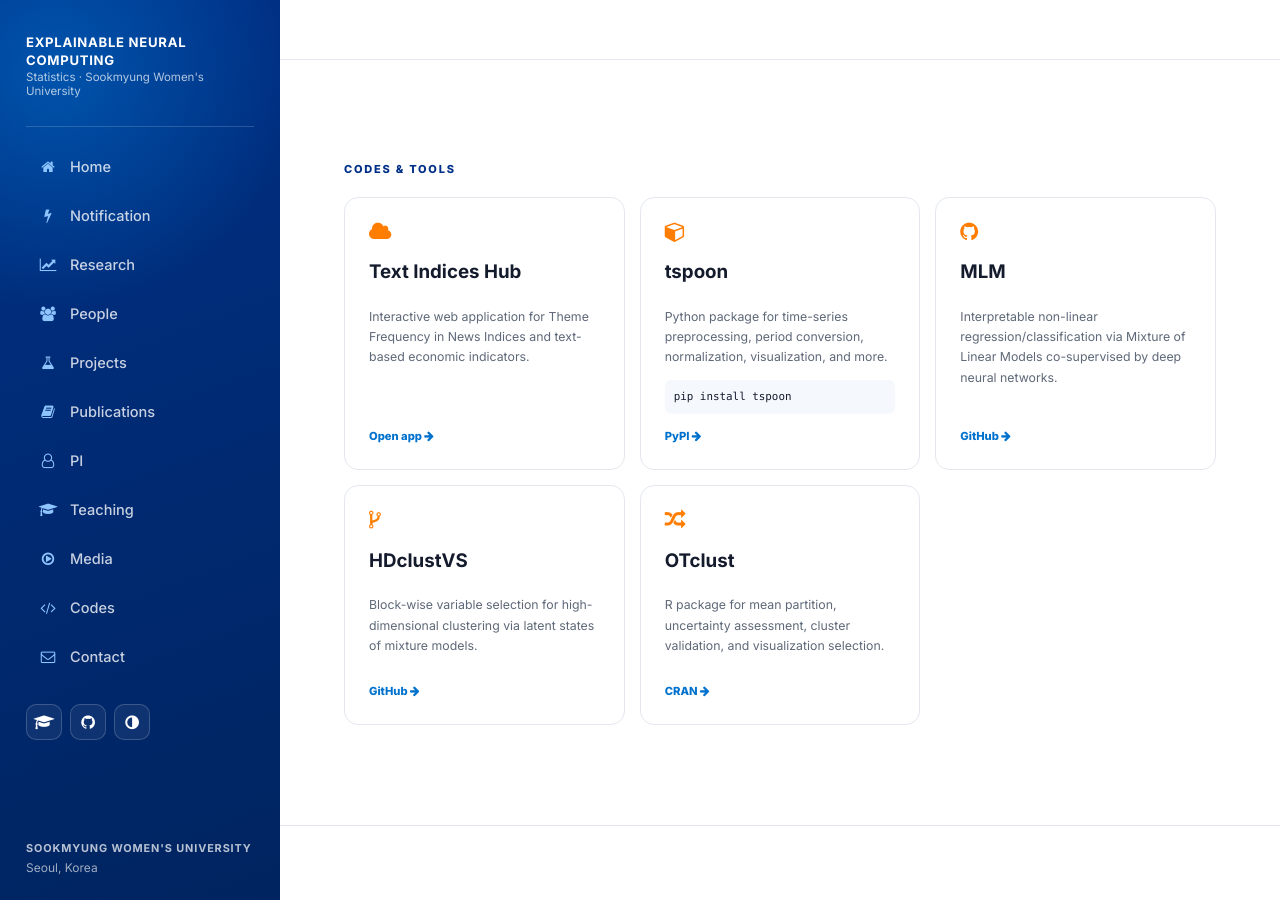
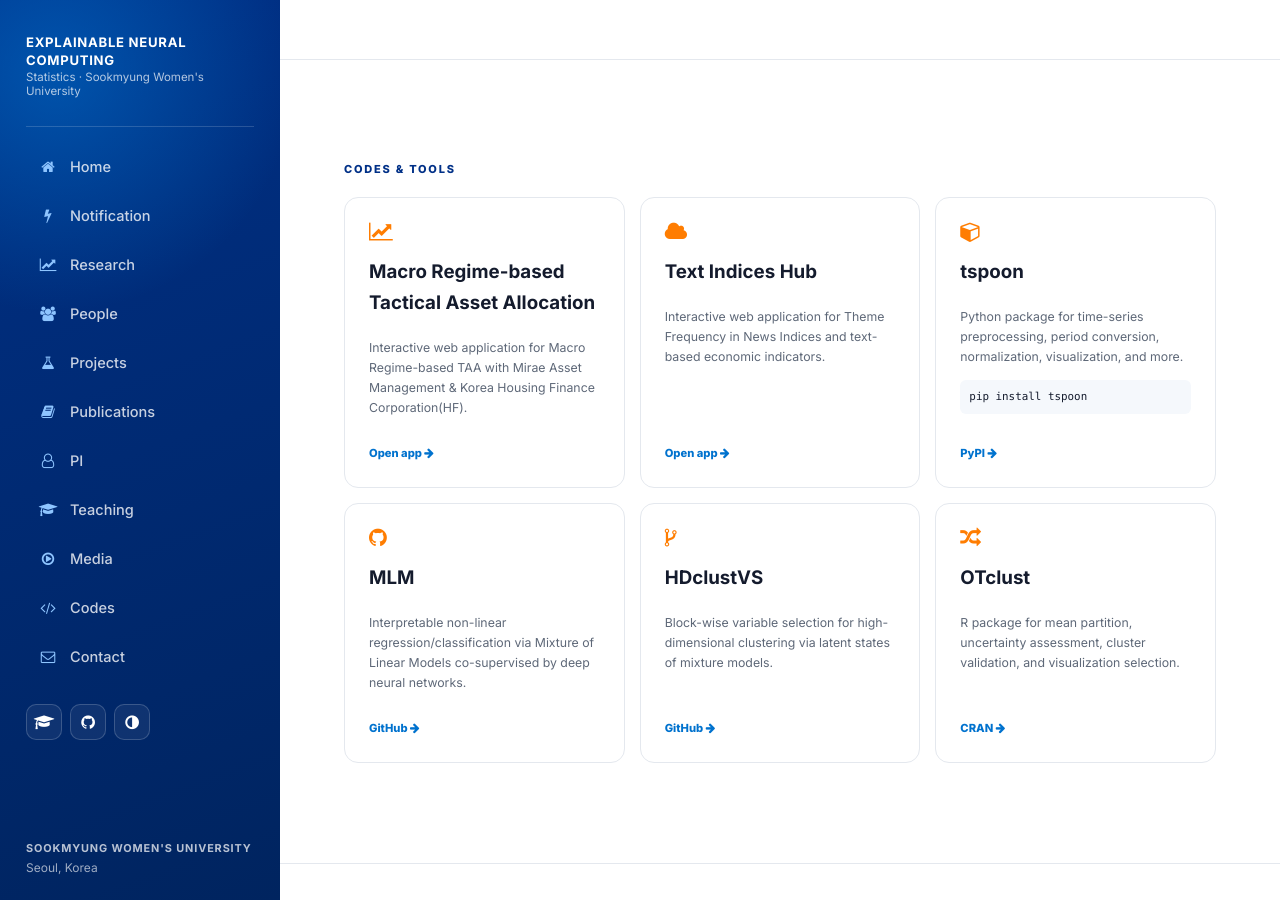
Before and after one commit to seo-beomseok/lab-homepage, a Jekyll site: the page built from index.html, in a window 1280 px wide and 900 px high, scrolled down 10810 px. Built offline with Jekyll 4.4.1, drawn with Linux system fonts in a browser that asks for light colours.

Commit message:
Update index.html

```diff
--- a/index.html
+++ b/index.html
@@ -225,6 +225,7 @@
 <section class="section" id="codes">
   <div class="section-label">Codes & tools</div>
   <div class="code-grid">
+    <article><i class="fa fa-line-chart"></i><h3>Macro Regime-based Tactical Asset Allocation</h3><p>Interactive web application for Macro Regime-based TAA with Mirae Asset Management & Korea Housing Finance Corporation(HF).</p><a href="https://kr-md-taa.github.io/taa-webapp/" target="_blank" rel="noopener">Open app <i class="fa fa-arrow-right"></i></a></article>
     <article><i class="fa fa-cloud"></i><h3>Text Indices Hub</h3><p>Interactive web application for Theme Frequency in News Indices and text-based economic indicators.</p><a href="http://seo-beomseok.github.io/texthub-webapp" target="_blank" rel="noopener">Open app <i class="fa fa-arrow-right"></i></a></article>
     <article><i class="fa fa-cube"></i><h3>tspoon</h3><p>Python package for time-series preprocessing, period conversion, normalization, visualization, and more.</p><code>pip install tspoon</code><a href="https://pypi.org/project/tspoon/" target="_blank" rel="noopener">PyPI <i class="fa fa-arrow-right"></i></a></article>
     <article><i class="fa fa-github"></i><h3>MLM</h3><p>Interpretable non-linear regression/classification via Mixture of Linear Models co-supervised by deep neural networks.</p><a href="https://github.com/seo-beomseok/MLM" target="_blank" rel="noopener">GitHub <i class="fa fa-arrow-right"></i></a></article>
```
